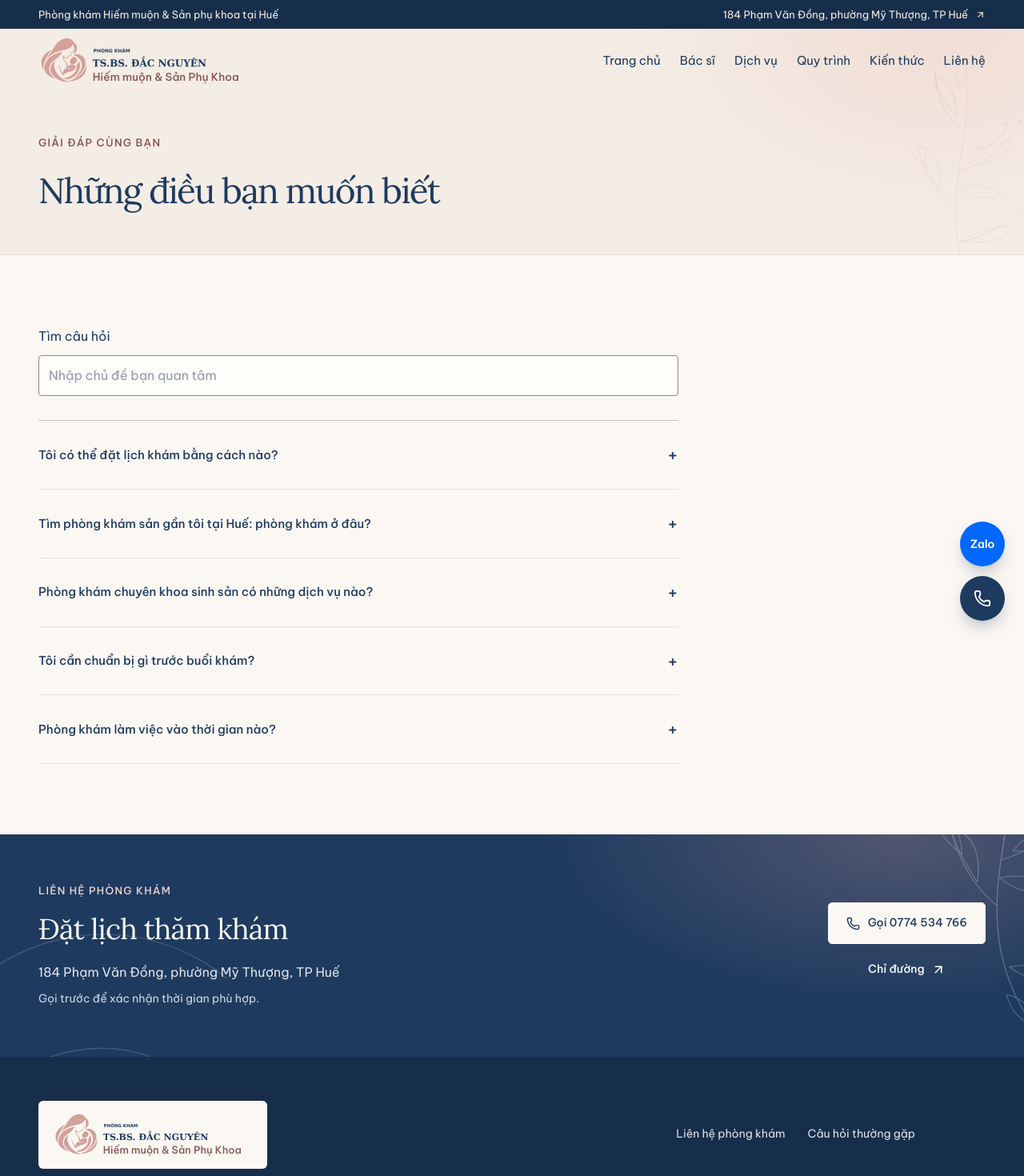
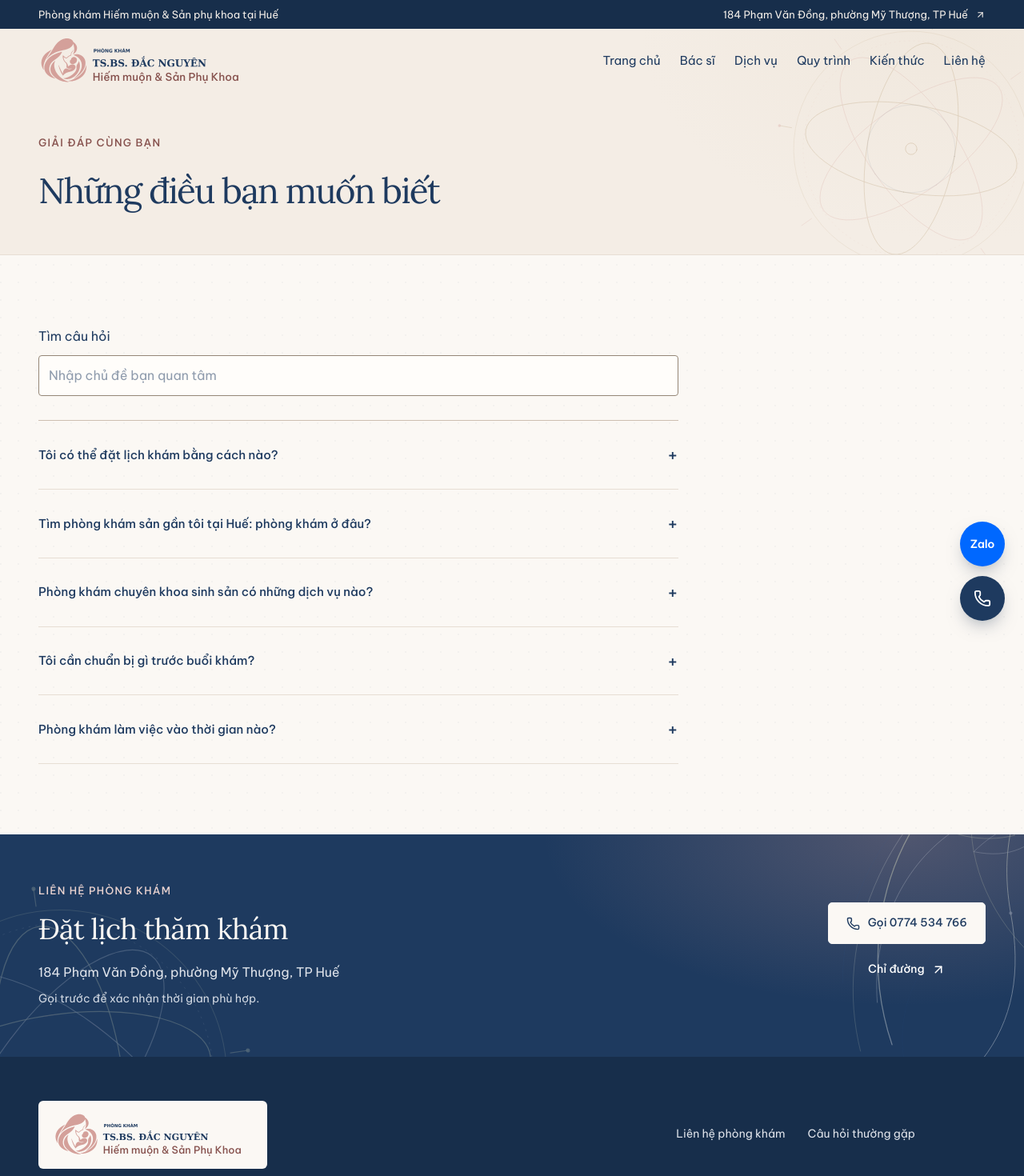
Before and after one commit to phongbao-uopeopleuni/drnguyenclinic, a React (Vite) app: page /faq in a window 1280 px wide. Shown: the top 1470 px of the page at 80% size. Built offline with nearby package versions, Linux system fonts and the light colour scheme.

Commit message:
feat: refine luxury background ornaments

```diff
--- a/src/index.css
+++ b/src/index.css
@@ -12,6 +12,8 @@
   --navy-deep: #172E4B;
   --rose: #D4A09A;
   --rose-deep: #86514D;
+  --champagne: #B79B73;
+  --champagne-soft: #D8C6AA;
   --blush: #F2D4D2;
   --blush-wash: #F8EDE8;
   --ivory: #FBF8F4;
@@ -28,6 +30,7 @@
 }
 * { box-sizing: border-box; }
 html { -webkit-font-smoothing: antialiased; -moz-osx-font-smoothing: grayscale; }
+body { background-color: var(--ivory); background-image: radial-gradient(circle at 1px 1px, #1e3a5f0a .7px, transparent .8px); background-size: 22px 22px; }
 body, h1, h2, h3, p, figure { margin: 0; }
 a { color: inherit; text-decoration: none; }
 button, input, select { font: inherit; }
@@ -105,12 +108,12 @@ main { margin-top: calc(-1 * var(--header-h)); }
 }
 
 /* A factual opening: physician, specialty, appointment and address. */
-/* Static linework adds warmth without competing with clinical content. */
+/* Fine stationery-inspired linework adds depth without competing with clinical content. */
 .hero, .page-heading, .process-section, .cta-section { position: relative; isolation: isolate; overflow: hidden; }
 .hero > .container, .page-heading > .container, .process-section > .container, .cta-section > .container { position: relative; z-index: 1; }
 .hero::after, .page-heading::after, .process-section::before, .cta-section::before, .cta-section::after { content: ""; position: absolute; z-index: 0; pointer-events: none; background-repeat: no-repeat; background-position: center; background-size: contain; }
-.hero { padding-top: var(--header-h); border-bottom: 1px solid var(--rule); background: #FAF9F6; }
-.hero::after { top: calc(var(--header-h) + 4px); right: -98px; width: min(49vw, 620px); aspect-ratio: 1; background-image: url('./assets/decor/botanical-sprig.svg'); opacity: .22; transform: rotate(7deg); }
+.hero { padding-top: var(--header-h); border-bottom: 1px solid var(--rule); background: radial-gradient(ellipse 48% 88% at 94% 34%, #eadfd02e 0%, #eadfd000 72%), #FAF9F6; }
+.hero::after { top: calc(var(--header-h) - 62px); right: -132px; width: min(56vw, 720px); aspect-ratio: 1; background-image: url('./assets/decor/silk-ribbons.svg'); opacity: .48; transform: rotate(3deg); }
 .hero-grid { display: grid; grid-template-columns: 1.15fr 1fr; gap: 88px; align-items: center; padding-block: 56px; }
 .hero-copy h1 { max-width: 550px; }
 .doctor-degree { display: block; font-family: var(--font-body); font-size: 17px; letter-spacing: .7px; line-height: 1.5; margin-bottom: 10px; }
@@ -155,7 +158,7 @@ main { margin-top: calc(-1 * var(--header-h)); }
 .section-heading p { max-width: 360px; }
 .section-caption { font-size: 14px; margin: 0 0 28px; }
 .process-section { background: var(--linen); border-block: 1px solid var(--rule); }
-.process-section::before { top: -220px; left: -210px; width: 590px; aspect-ratio: 1; background-image: url('./assets/decor/contour-arcs.svg'); opacity: .14; transform: rotate(-10deg); }
+.process-section::before { top: -260px; left: -250px; width: 650px; aspect-ratio: 1; background-image: url('./assets/decor/rosette-medallion.svg'); opacity: .38; transform: rotate(-9deg); }
 .steps { list-style: none; display: grid; grid-template-columns: repeat(4,1fr); gap: 32px; padding: 0; margin: 42px 0 0; }
 .step-number { display: block; font-size: 13px; font-weight: 500; font-variant-numeric: tabular-nums; padding-bottom: 18px; border-bottom: 1px solid var(--rule-strong); margin-bottom: 21px; }
 .steps h3 { font-size: 21px; }
@@ -182,8 +185,8 @@ main { margin-top: calc(-1 * var(--header-h)); }
 .article-row .text-link { margin-top: 14px; }
 .article-row h3 a:hover { text-decoration: underline; text-decoration-thickness: 1px; text-underline-offset: 5px; }
 .cta-section { background: radial-gradient(ellipse 50% 110% at 88% 0%, #d4a09a47 0%, #d4a09a00 70%), var(--navy); color: var(--ivory); padding-block: 60px; }
-.cta-section::before { left: -185px; bottom: -310px; width: 520px; aspect-ratio: 1; background-image: url('./assets/decor/contour-arcs.svg'); opacity: .16; filter: brightness(1.7); }
-.cta-section::after { top: -205px; right: -115px; width: 440px; aspect-ratio: 1; background-image: url('./assets/decor/botanical-sprig.svg'); opacity: .23; filter: brightness(1.65); transform: rotate(13deg); }
+.cta-section::before { left: -230px; bottom: -330px; width: 610px; aspect-ratio: 1; background-image: url('./assets/decor/rosette-medallion.svg'); opacity: .27; filter: brightness(1.8); transform: rotate(-8deg); }
+.cta-section::after { top: -255px; right: -140px; width: 570px; aspect-ratio: 1; background-image: url('./assets/decor/silk-ribbons.svg'); opacity: .34; filter: brightness(1.8); transform: rotate(10deg); }
 .cta-inner { display: flex; justify-content: space-between; align-items: center; gap: 50px; }
 .cta-inner .eyebrow { color: #ead3d0; margin-bottom: 15px; }
 .cta-inner h2 { font-size: 36px; }
@@ -202,8 +205,8 @@ main { margin-top: calc(-1 * var(--header-h)); }
 .footer-bottom a { display: inline-flex; align-items: center; min-height: 40px; }
 
 /* Interior pages share the same restrained hierarchy. */
-.page-heading { padding: calc(52px + var(--header-h)) 0 52px; border-bottom: 1px solid var(--rule); background: radial-gradient(ellipse 45% 130% at 92% 0%, #f1ddd5 0%, #f1ddd500 70%), var(--linen); }
-.page-heading::after { top: calc(var(--header-h) - 95px); right: -36px; width: 360px; aspect-ratio: 1; background-image: url('./assets/decor/botanical-sprig.svg'); opacity: .16; transform: rotate(13deg); }
+.page-heading { padding: calc(52px + var(--header-h)) 0 52px; border-bottom: 1px solid var(--rule); background: radial-gradient(ellipse 44% 130% at 94% 0%, #eadfd05e 0%, #eadfd000 72%), var(--linen); }
+.page-heading::after { top: calc(var(--header-h) - 145px); right: -74px; width: 430px; aspect-ratio: 1; background-image: url('./assets/decor/rosette-medallion.svg'); opacity: .42; transform: rotate(10deg); }
 .page-heading p { max-width: 680px; }
 .page-heading h1 { font-size: 44px; }
 .page-content { min-height: 45vh; }
@@ -291,9 +294,9 @@ main { margin-top: calc(-1 * var(--header-h)); }
   html.menu-open .site-header { background: var(--ivory); box-shadow: inset 0 -1px 0 var(--rule), 0 12px 30px -24px #172e4b80; }
   html.menu-open .floating-contact { display: none; }
   .hero-grid { gap: 32px; padding-block: 42px; }
-  .hero::after { right: -150px; width: 560px; opacity: .17; }
-  .process-section::before { left: -250px; opacity: .11; }
-  .page-heading::after { right: -105px; opacity: .13; }
+  .hero::after { right: -180px; width: 630px; opacity: .38; }
+  .process-section::before { left: -290px; opacity: .3; }
+  .page-heading::after { right: -135px; opacity: .34; }
   .hero-copy h1 { font-size: 42px; }
   .hero-specialty { font-size: 21px; }
   .hero-copy .eyebrow { margin-bottom: 16px; }
@@ -321,8 +324,8 @@ main { margin-top: calc(-1 * var(--header-h)); }
   .mobile-contact a.mobile-call { flex-grow: 1.5; background: var(--navy); color: #fff; font-weight: 500; }
   .mobile-contact .icon-zalo { color: #0068FF; }
   .mobile-contact .icon-facebook { color: #1877F2; }
-  .hero { background: #FAF9F6; }
-  .hero::after { top: calc(var(--header-h) + 160px); right: -185px; width: 410px; opacity: .12; transform: rotate(17deg); }
+  .hero { background: radial-gradient(ellipse 78% 48% at 100% 30%, #eadfd032 0%, #eadfd000 74%), #FAF9F6; }
+  .hero::after { top: calc(var(--header-h) + 126px); right: -206px; width: 455px; opacity: .29; transform: rotate(15deg); }
   .hero-grid { grid-template-columns: 1fr; padding-block: 34px 30px; gap: 26px; }
   .hero-copy h1 { font-size: 43px; line-height: 1.17; letter-spacing: -1.5px; }
   .doctor-degree { font-size: 15px; margin-bottom: 8px; }
@@ -364,7 +367,7 @@ main { margin-top: calc(-1 * var(--header-h)); }
   .article-row h3 { font-size: 24px; }
   .cta-section { padding-block: 42px; }
   .cta-section::before { display: none; }
-  .cta-section::after { top: -105px; right: -135px; width: 310px; opacity: .16; }
+  .cta-section::after { top: -128px; right: -165px; width: 360px; opacity: .25; }
   .cta-inner { display: block; }
   .cta-inner h2 { font-size: 31px; }
   .cta-inner .contact-actions { flex-direction: row; align-items: center; margin-top: 25px; gap: 20px; }
@@ -374,7 +377,7 @@ main { margin-top: calc(-1 * var(--header-h)); }
   .footer-bottom > nav { gap: 2px 18px; }
   .footer .draft-note { margin-top: 28px; }
   .page-heading { padding: calc(36px + var(--header-h)) 0 36px; }
-  .page-heading::after { top: calc(var(--header-h) - 55px); right: -125px; width: 270px; opacity: .1; }
+  .page-heading::after { top: calc(var(--header-h) - 95px); right: -145px; width: 315px; opacity: .27; }
   .page-heading h1 { font-size: 35px; letter-spacing: -1px; }
   .about-grid, .contact-grid { grid-template-columns: 1fr; gap: 38px; }
   .contact-grid h2 { font-size: 25px; }
@@ -386,7 +389,7 @@ main { margin-top: calc(-1 * var(--header-h)); }
   .legal-toc { padding: 20px; }
   .legal-data-list > div { grid-template-columns: 1fr; gap: 6px; }
   .desktop-only { display: none; }
-  .process-section::before { top: -115px; left: -175px; width: 390px; opacity: .09; }
+  .process-section::before { top: -145px; left: -205px; width: 430px; opacity: .24; }
 }
 @media(max-width:359px) {
   .mobile-contact { padding-inline: 8px; gap: 4px; }
```
Also changed, not shown: src/assets/decor/rosette-medallion.svg (added), src/assets/decor/silk-ribbons.svg (added).
